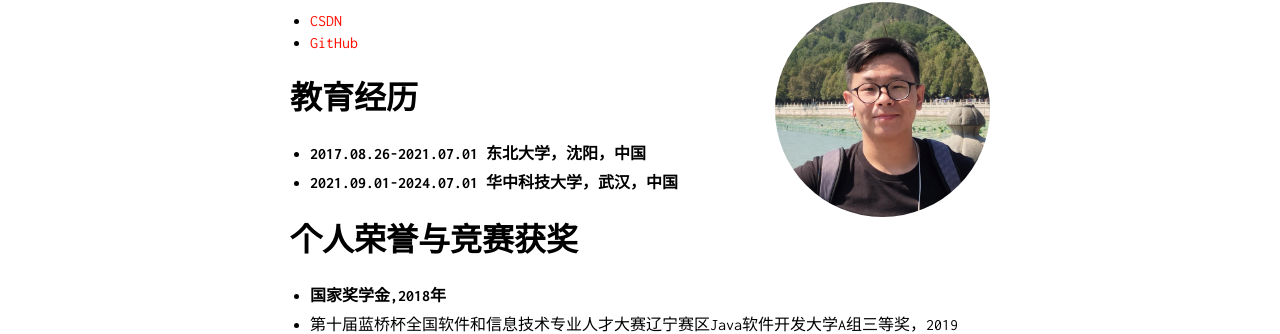
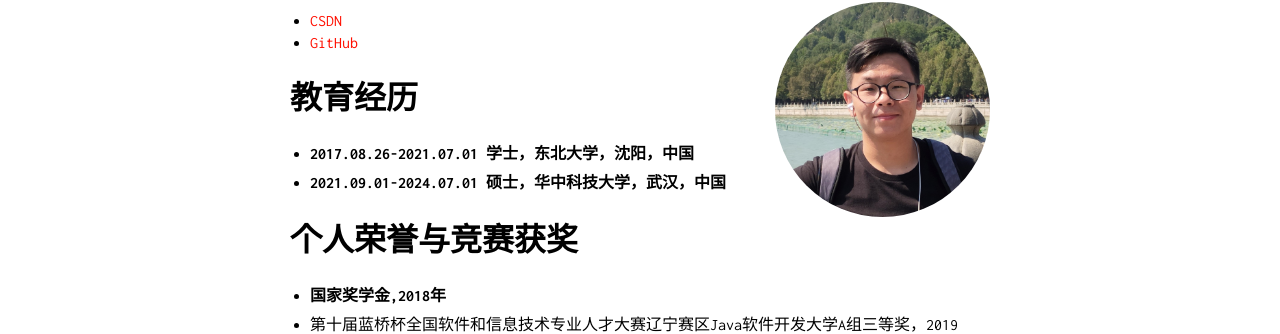
Before and after one commit to OrientTraveller/OrientTraveller.github.io, a Jekyll site: the page built from index.md, in a window 1280 px wide. Shown: the part 187-521 px from the top of the page. Built offline with Jekyll 4.4.1, drawn with Linux system fonts in a browser that asks for light colours; our own code applies the rules of GitHub Pages for plain Markdown files.

Commit message:
MOD education experience

```diff
--- a/index.md
+++ b/index.md
@@ -4,8 +4,8 @@
 - [GitHub](https://github.com/OrientTraveller)
 
 # 教育经历
-- **2017.08.26-2021.07.01  东北大学，沈阳，中国**
-- **2021.09.01-2024.07.01  华中科技大学，武汉，中国**
+- **2017.08.26-2021.07.01  学士，东北大学，沈阳，中国**
+- **2021.09.01-2024.07.01  硕士，华中科技大学，武汉，中国**
 
 # 个人荣誉与竞赛获奖
 - **国家奖学金,2018年**
```
